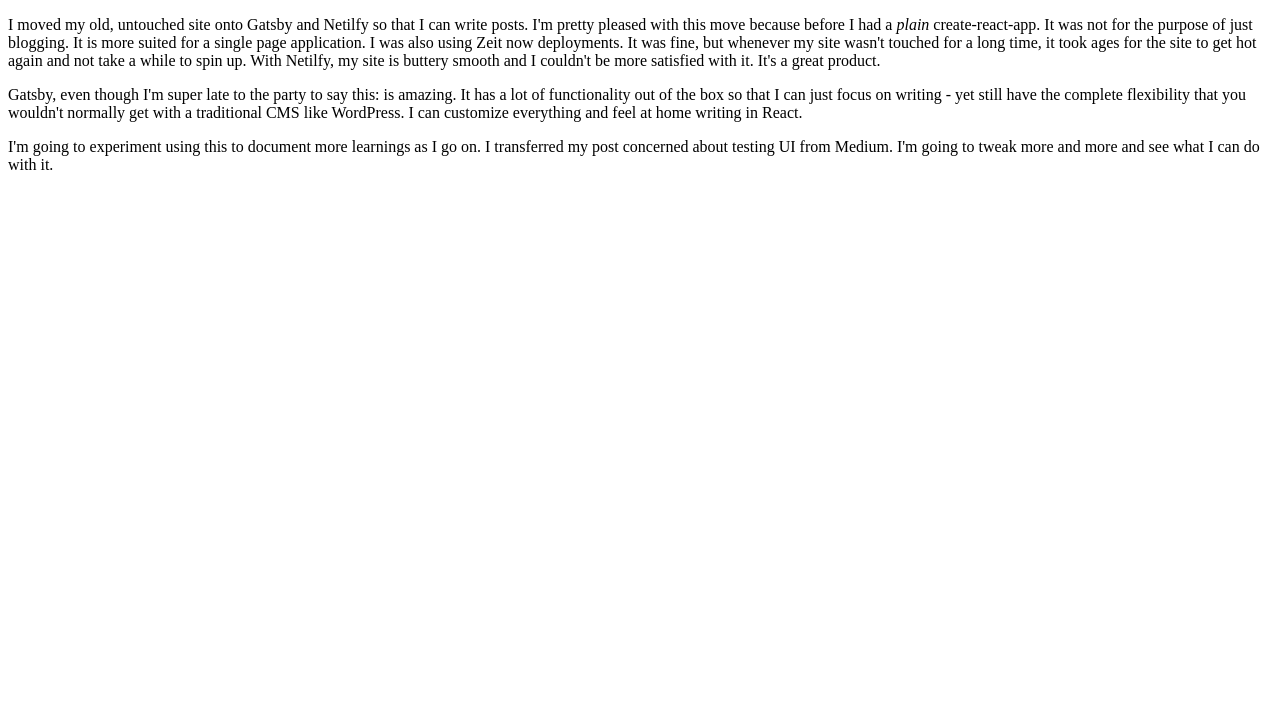
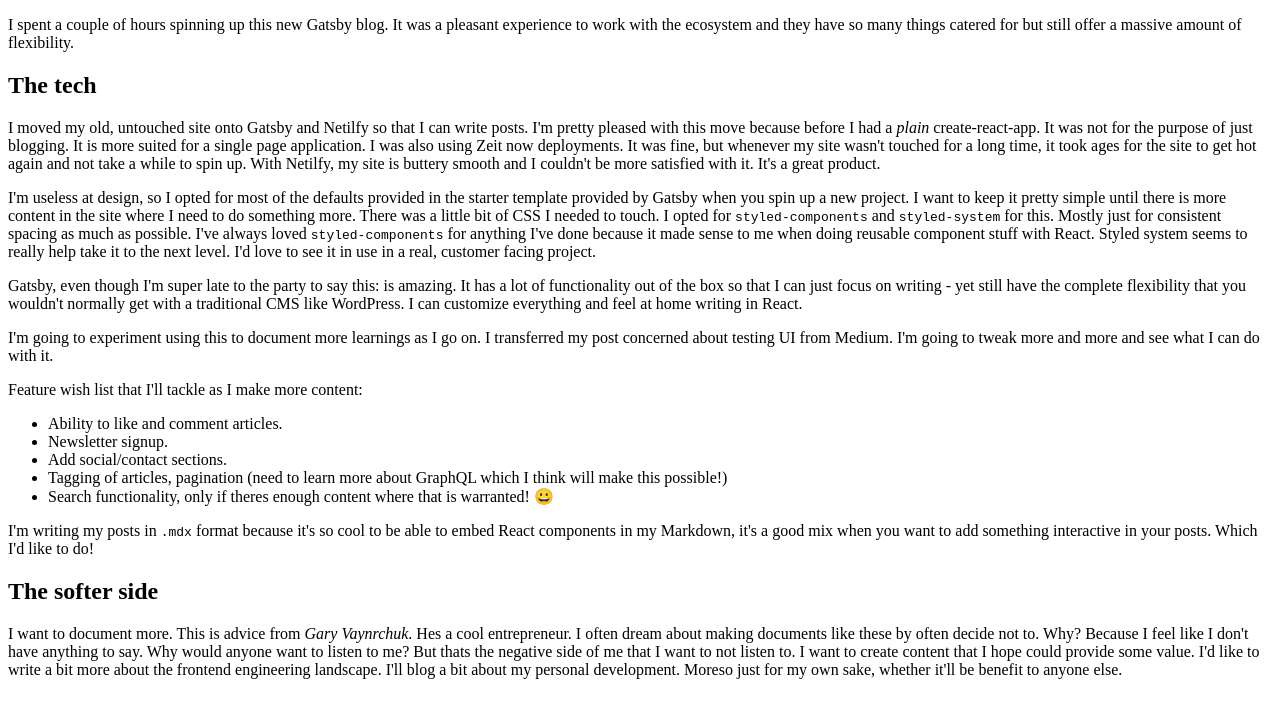
Before and after one commit to brennj/johnbrennan.me, a Gatsby site: page /blog/new-site in a window 1280 px wide. Built offline with nearby package versions, Linux system fonts and the light colour scheme; Gatsby itself is replaced by a stand-in of ours; some packages are replaced by stand-ins of ours.

Commit message:
Update new site post, add twitter/linkedin

```diff
--- a/src/pages/blog/new-site.mdx
+++ b/src/pages/blog/new-site.mdx
@@ -3,8 +3,36 @@
 date: "2019-07-21"
 ---
 
-I moved my old, untouched site onto Gatsby and Netilfy so that I can write posts. I'm pretty pleased with this move because before I had a _plain_ create-react-app. It was not for the purpose of just blogging. It is more suited for a single page application. I was also using Zeit now deployments. It was fine, but whenever my site wasn't touched for a long time, it took ages for the site to get hot again and not take a while to spin up. With Netilfy, my site is buttery smooth and I couldn't be more satisfied with it. It's a great product.
+I spent a couple of hours spinning up this new Gatsby blog. It was a pleasant experience to work with the ecosystem and they have so many things catered for but still offer a massive amount of flexibility.
 
-Gatsby, even though I'm super late to the party to say this: is amazing. It has a lot of functionality out of the box so that I can just focus on writing - yet still have the complete flexibility that you wouldn't normally get with a traditional CMS like WordPress. I can customize everything and feel at home writing in React.
+## The tech
+
+I moved my old, untouched site onto Gatsby and Netilfy so that I can write posts. I'm pretty pleased with this move because before I had a _plain_ create-react-app.
+It was not for the purpose of just blogging. It is more suited for a single page application. I was also using Zeit now deployments.
+It was fine, but whenever my site wasn't touched for a long time, it took ages for the site to get hot again and not take a while to spin up.
+With Netilfy, my site is buttery smooth and I couldn't be more satisfied with it. It's a great product.
+
+I'm useless at design, so I opted for most of the defaults provided in the starter template provided by Gatsby when you spin up a new project.
+I want to keep it pretty simple until there is more content in the site where I need to do something more.
+There was a little bit of CSS I needed to touch. I opted for `styled-components` and `styled-system` for this. Mostly just for consistent spacing as much as possible.
+I've always loved `styled-components` for anything I've done because it made sense to me when doing reusable component stuff with React. Styled system seems to really help take it to the next level.
+I'd love to see it in use in a real, customer facing project.
+
+Gatsby, even though I'm super late to the party to say this: is amazing.
+It has a lot of functionality out of the box so that I can just focus on writing - yet still have the complete flexibility that you wouldn't normally get with a traditional CMS like WordPress. I can customize everything and feel at home writing in React.
 
 I'm going to experiment using this to document more learnings as I go on. I transferred my post concerned about testing UI from Medium. I'm going to tweak more and more and see what I can do with it.
+
+Feature wish list that I'll tackle as I make more content:
+
+- Ability to like and comment articles.
+- Newsletter signup.
+- Add social/contact sections.
+- Tagging of articles, pagination (need to learn more about GraphQL which I think will make this possible!)
+- Search functionality, only if theres enough content where that is warranted! 😀
+
+I'm writing my posts in `.mdx` format because it's so cool to be able to embed React components in my Markdown, it's a good mix when you want to add something interactive in your posts. Which I'd like to do!
+
+## The softer side
+
+I want to document more. This is advice from _Gary Vaynrchuk_. Hes a cool entrepreneur. I often dream about making documents like these by often decide not to. Why? Because I feel like I don't have anything to say. Why would anyone want to listen to me? But thats the negative side of me that I want to not listen to. I want to create content that I hope could provide some value. I'd like to write a bit more about the frontend engineering landscape. I'll blog a bit about my personal development. Moreso just for my own sake, whether it'll be benefit to anyone else.
```
Also changed, not shown: src/pages/index.js (+9 -3 lines).
